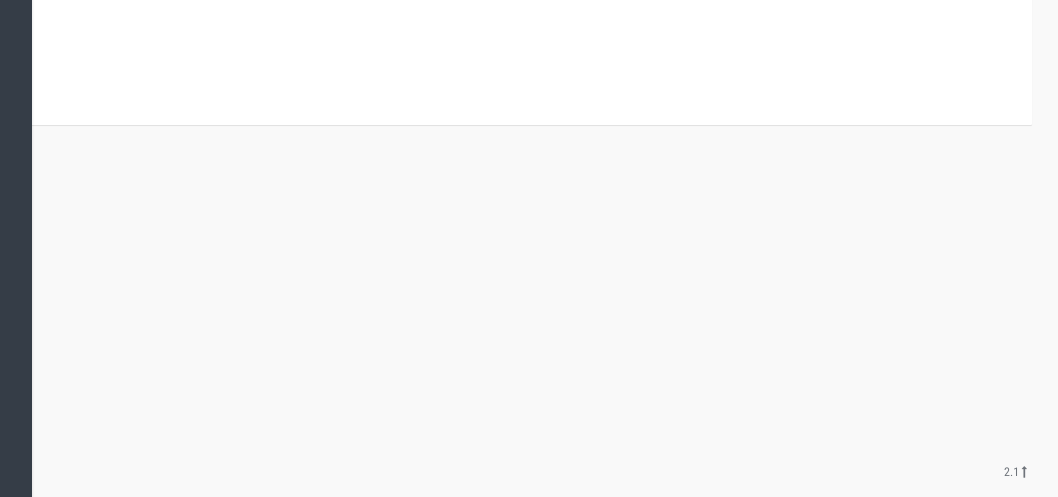
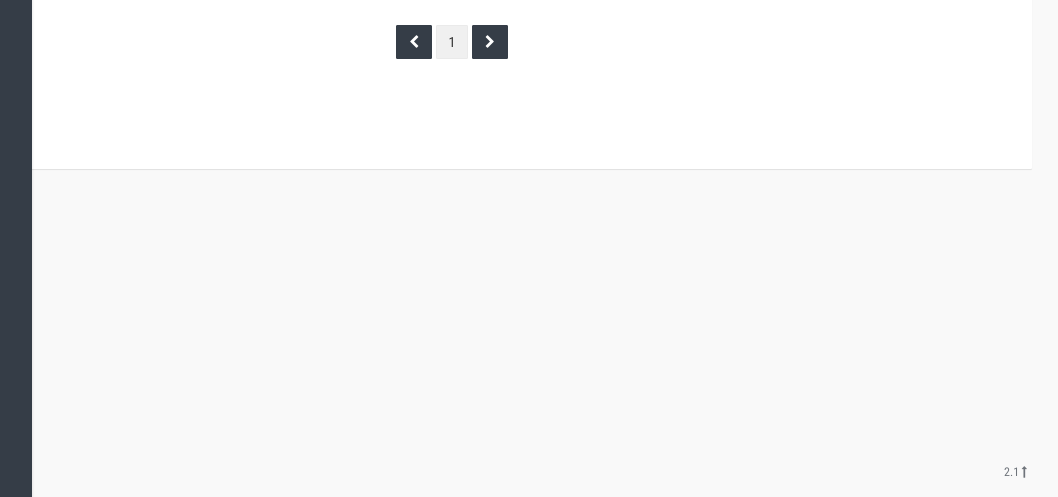
Before and after one commit to fananimi/driji, a Django app: page /student/ in a window 1280 px wide. Shown: the part 303-800 px from the top of the page, without its empty margins (218-1276 px from the left). Run offline with Django 3.2, Linux system fonts and the light colour scheme; the visitor is signed in with stand-in values (Sample User, id 1); some libraries are stand-ins or nearby versions.

Commit message:
add student paginator

```diff
--- a/driji/templates/student.html
+++ b/driji/templates/student.html
@@ -68,6 +68,19 @@
               {% endfor %}
             </tbody>
           </table>
+          <div class="center">
+            <button class="btn btn-primary">
+              <span class="fa fa-chevron-left"></span>
+            </button>
+            {% for page in students.paginator.page_range %}
+              <a href="?page={{ page }}">
+                <button class="btn btn-default">{{ page }}</button>
+              </a>
+            {% endfor %}
+            <button class="btn btn-primary">
+              <span class="fa fa-chevron-right"></span>
+            </button>
+          </div>
         </div>
       </form>
     </div>
--- a/driji/views.py
+++ b/driji/views.py
@@ -314,6 +314,14 @@ def terminal_detail(request, terminal_id):
 @login_required
 def student(request):
     students = User.objects.filter(user_type=User.USER_STUDENT)
+    paginator = Paginator(students, settings.PAGINATION_NUMBER)
+    page = request.GET.get('page')
+    try:
+        students = paginator.page(page)
+    except PageNotAnInteger:
+        students = paginator.page(1)
+    except EmptyPage:
+        students = paginator.page(paginator.num_pages)
     data = {
         'students': students
     }
```
